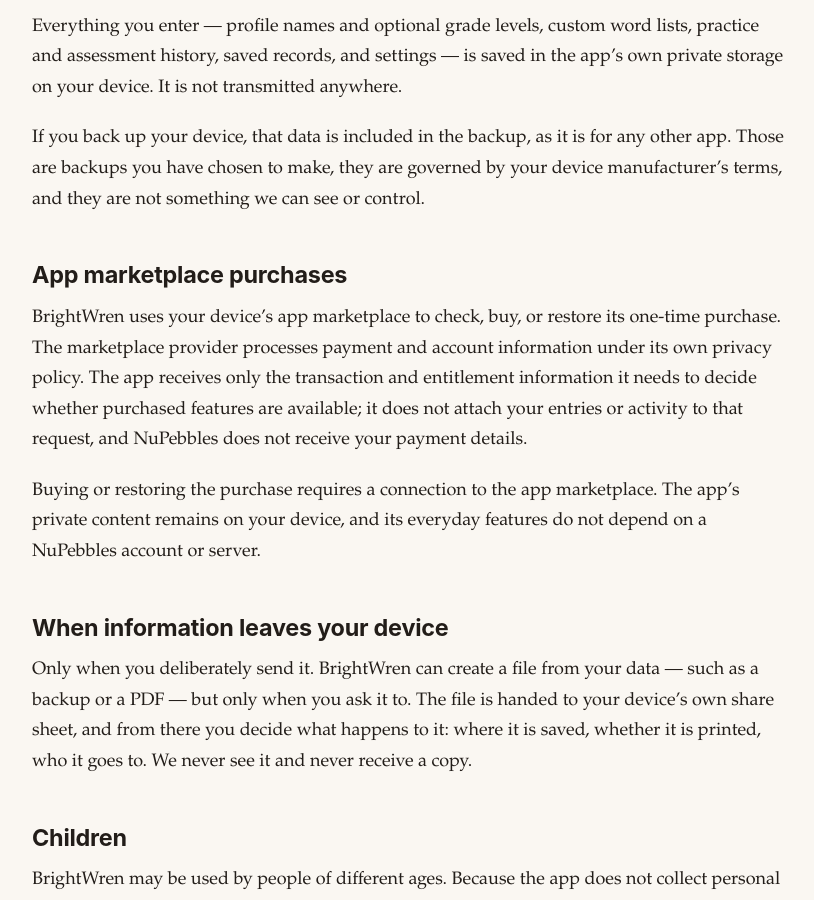
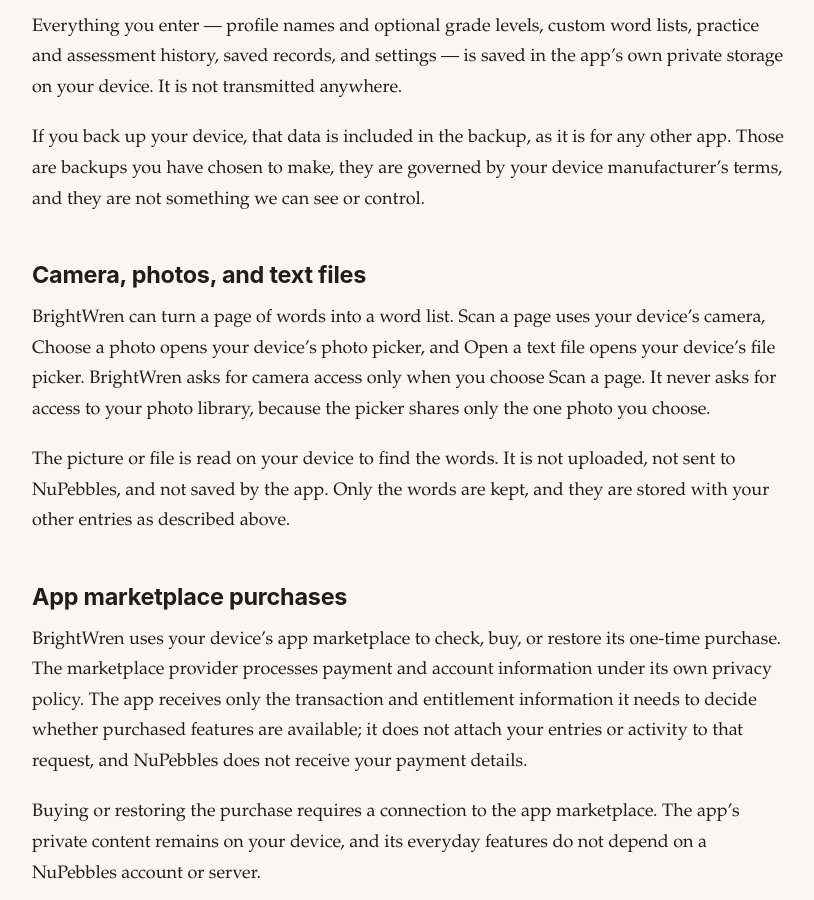
Before and after one commit to beccapearl/nupebbles, a Jekyll site: the page built from apps/brightwren/privacy.md, in a window 1280 px wide and 900 px high, scrolled down 866 px. Shown: the whole window, without its empty margins (230-1044 px from the left). Built offline with Jekyll 4.4.1, drawn with Linux system fonts in a browser that asks for light colours; some of the changed text lies outside the part shown.

Commit message:
BrightWren privacy: camera, photos, and text files section
Co-Authored-By: Claude Opus 5.5 <noreply@anthropic.com>

```diff
--- a/_data/apps/brightwren.yml
+++ b/_data/apps/brightwren.yml
@@ -13,3 +13,5 @@ makes_files: true
 has_reminders: false
 has_purchases: true
 collects_nothing: true
+reads_pictures: true
+privacy_effective_date: 2026-10-22
--- a/_layouts/privacy.html
+++ b/_layouts/privacy.html
@@ -13,6 +13,7 @@ layout: default
                               instead of "such as a backup or a PDF"
     has_reminders           — includes "Notifications"
     has_purchases           — includes the app-marketplace purchase section
+    reads_pictures          — includes "Camera, photos, and text files"
     export_needs_unlock     — optional: says saving a copy needs the one-time
                               unlock, instead of "export it or erase it"
     rights_text             — optional: this app's own words for what it can
@@ -57,6 +58,13 @@ layout: default
   <h2 id="what-the-app-stores">What the app stores, and where</h2>
   <p>Everything you enter — {{ app.stores }} — is saved in the app’s own private storage on your device. It is not transmitted anywhere.</p>
   <p>If you back up your device, that data is included in the backup, as it is for any other app. Those are backups you have chosen to make, they are governed by your device manufacturer’s terms, and they are not something we can see or control.</p>
+
+  {%- if app.reads_pictures %}
+
+  <h2 id="camera-photos-text-files">Camera, photos, and text files</h2>
+  <p>{{ app.name }} can turn a page of words into a word list. Scan a page uses your device’s camera, Choose a photo opens your device’s photo picker, and Open a text file opens your device’s file picker. {{ app.name }} asks for camera access only when you choose Scan a page. It never asks for access to your photo library, because the picker shares only the one photo you choose.</p>
+  <p>The picture or file is read on your device to find the words. It is not uploaded, not sent to NuPebbles, and not saved by the app. Only the words are kept, and they are stored with your other entries as described above.</p>
+  {%- endif %}
 
   {%- if app.has_purchases %}
 
```
